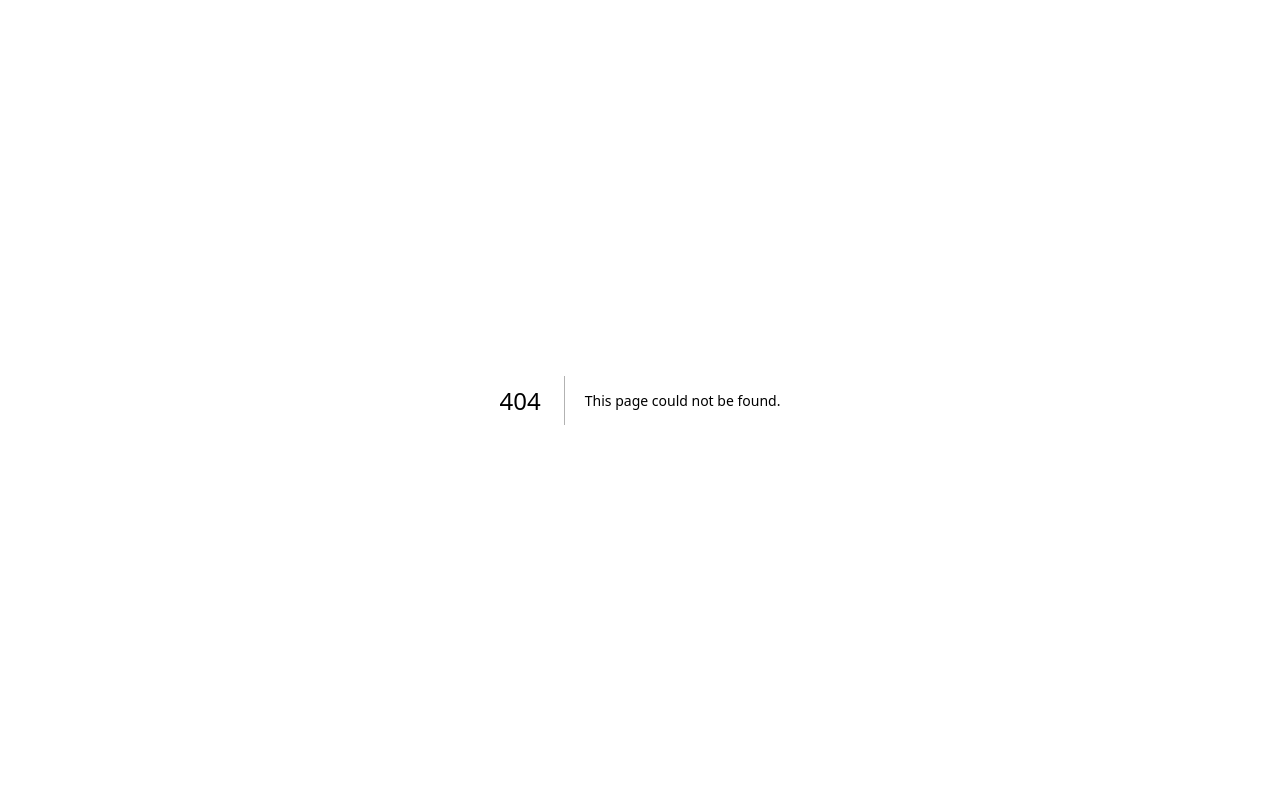
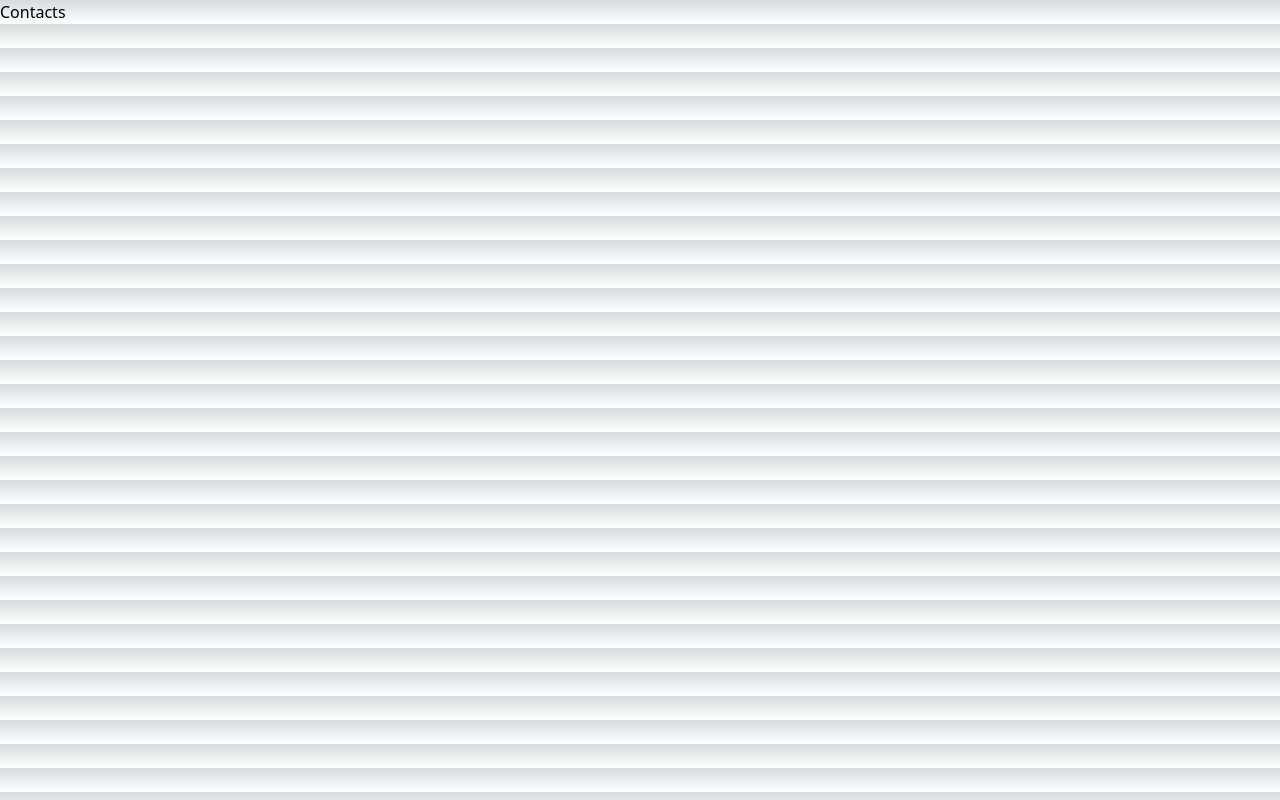
Before and after one commit to caiomartins1/simple-blog-next, a Next.js app: page /contacts in a window 1280 px wide. Before the commit this address had no page. Built offline with nearby package versions, Linux system fonts and the light colour scheme.

Commit message:
Adds example to understand file routing

```diff
--- /dev/null
+++ b/src/pages/contacts.tsx
@@ -0,0 +1,5 @@
+const Contacts = () => {
+  return <div>Contacts</div>;
+};
+
+export default Contacts;
```
